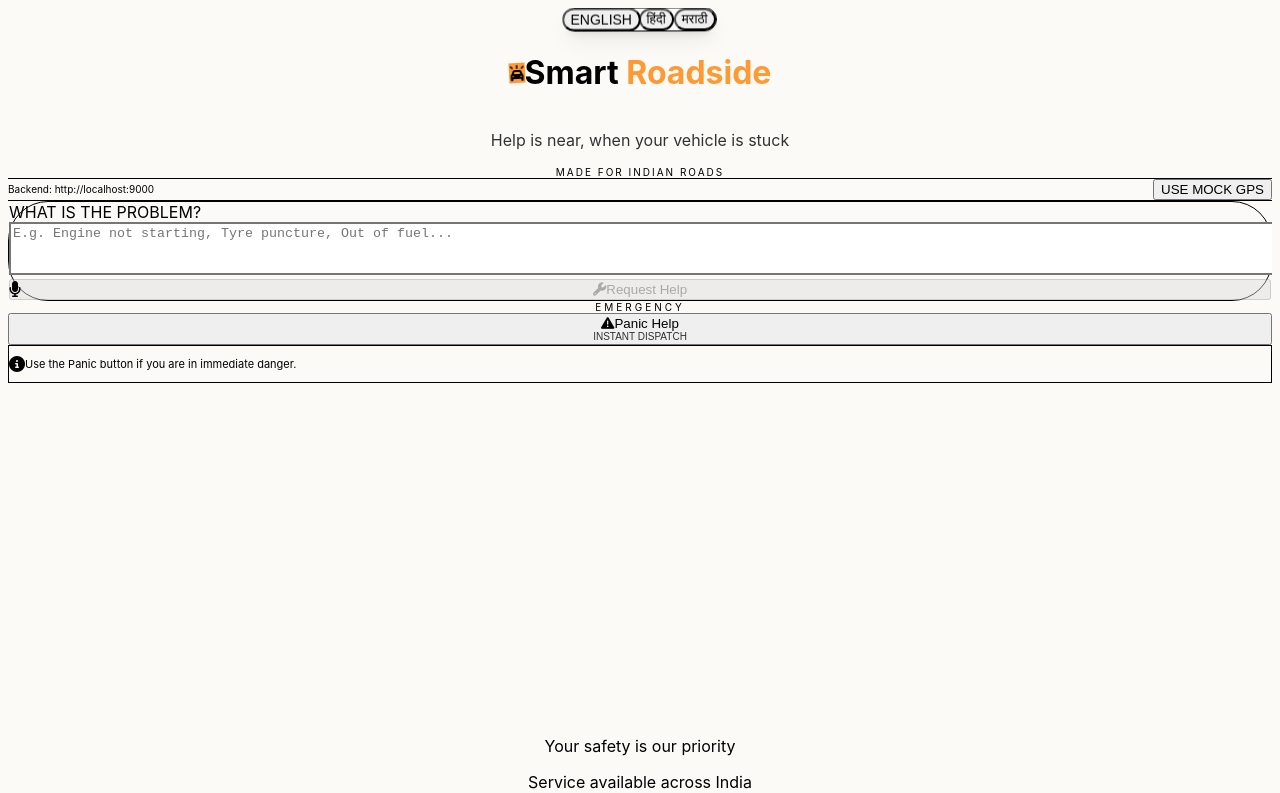
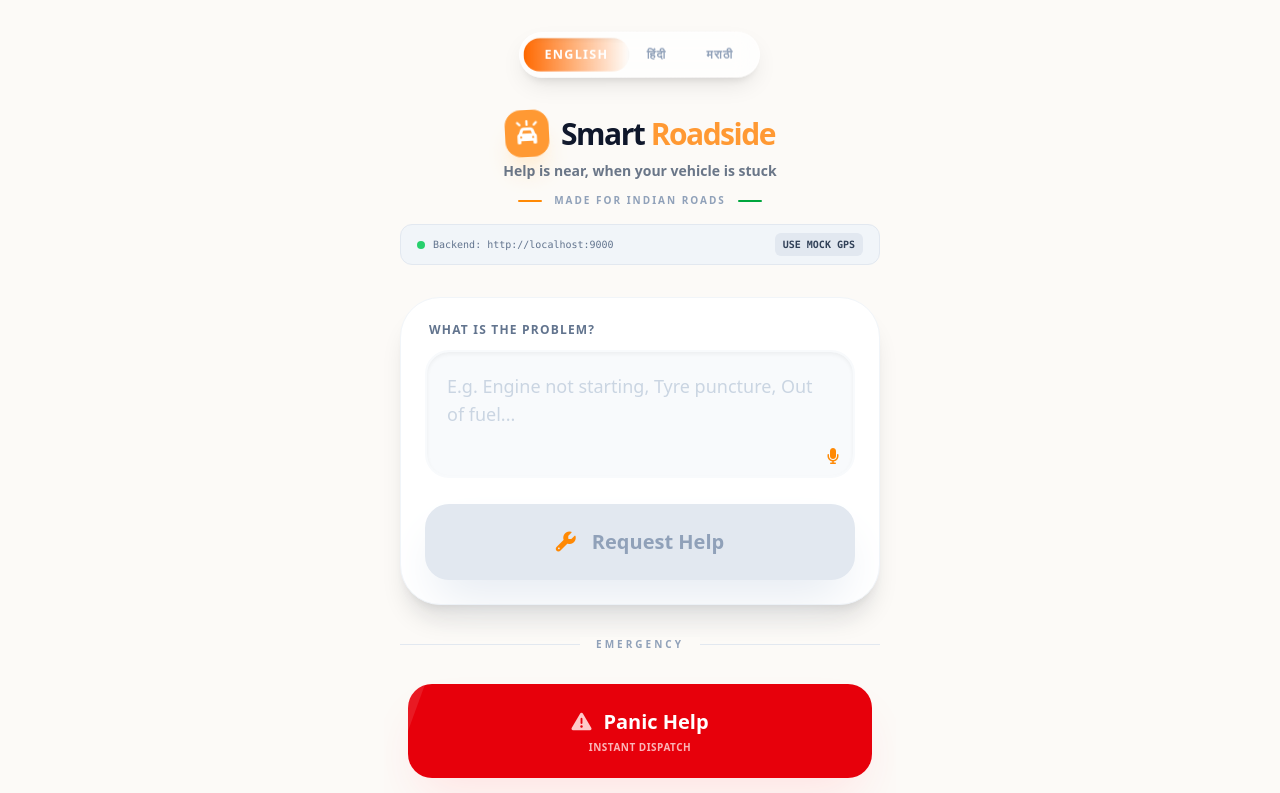
Before and after one commit to kevinfernandes-hub/swamidayanandsaraswati_1PS6, a React (Vite) app: page / in a window 1280 px wide. Shown: the top 793 px of the page. Built offline with nearby package versions, Linux system fonts and the light colour scheme; no server answers.

Commit message:
Restore UI styles: Migrated to @tailwindcss/vite and updated CSS to v4 standards

```diff
--- a/index.css
+++ b/index.css
@@ -1,20 +1,21 @@
-@tailwind base;
-@tailwind components;
-@tailwind utilities;
+@import "tailwindcss";
 
-:root {
-    --indian-saffron: #FF9933;
-    --indian-white: #FFFFFF;
-    --indian-green: #138808;
-    --indian-blue: #000080;
+@theme {
+    --color-india-saffron: #FF9933;
+    --color-india-white: #FFFFFF;
+    --color-india-green: #138808;
+    --color-india-blue: #000080;
 }
 
+@layer base {
     body {
         background-color: #fcfaf7;
         font-family: -apple-system, BlinkMacSystemFont, "Segoe UI", Roboto, "Helvetica Neue", Arial, sans-serif;
         -webkit-tap-highlight-color: transparent;
     }
+}
 
+@layer components {
     .pulse {
         animation: pulse 2s cubic-bezier(0.4, 0, 0.6, 1) infinite;
     }
@@ -43,7 +44,11 @@ body {
         }
     }
 
-/* Antigravity Floating Animation */
+    .antigravity {
+        animation: antigravity-float 6s ease-in-out infinite;
+        will-change: transform;
+    }
+
     @keyframes antigravity-float {
         0% {
             transform: translateY(0px) rotate(0deg);
@@ -65,24 +70,21 @@ body {
             transform: translateY(0px) rotate(0deg);
         }
     }
-
-.antigravity {
-    animation: antigravity-float 6s ease-in-out infinite;
-    will-change: transform;
 }
 
+/* Custom Utilities for legacy compatibility if needed */
 .bg-saffron {
-    background-color: var(--indian-saffron);
+    @apply bg-india-saffron;
 }
 
 .text-saffron {
-    color: var(--indian-saffron);
+    @apply text-india-saffron;
 }
 
 .bg-india-green {
-    background-color: var(--indian-green);
+    @apply bg-india-green;
 }
 
 .text-india-green {
-    color: var(--indian-green);
+    @apply text-india-green;
 }
--- a/index.html
+++ b/index.html
@@ -9,7 +9,6 @@
     <link rel="stylesheet" href="https://cdnjs.cloudflare.com/ajax/libs/font-awesome/6.4.0/css/all.min.css">
     <link rel="stylesheet" href="https://unpkg.com/leaflet@1.9.4/dist/leaflet.css"
         integrity="sha256-p4NxAoJBhIIN+hmNHrzRCf9tD/miZyoHS5obTRR9BMY=" crossorigin="" />
-    <link rel="stylesheet" href="/index.css">
 </head>
 
 <body>
--- a/index.tsx
+++ b/index.tsx
@@ -1,6 +1,7 @@
 
 import React from 'react';
 import ReactDOM from 'react-dom/client';
+import './index.css';
 import App from './App';
 
 const rootElement = document.getElementById('root');
--- a/package.json
+++ b/package.json
@@ -17,11 +17,9 @@
     "react-leaflet": "^5.0.0"
   },
   "devDependencies": {
-    "@tailwindcss/postcss": "^4.1.18",
+    "@tailwindcss/vite": "^4.1.18",
     "@types/node": "^22.14.0",
     "@vitejs/plugin-react": "^5.0.0",
-    "autoprefixer": "^10.4.24",
-    "postcss": "^8.5.6",
     "tailwindcss": "^4.1.18",
     "typescript": "~5.8.2",
     "vite": "^6.2.0"
--- a/postcss.config.js
+++ /dev/null
@@ -1,6 +0,0 @@
-export default {
-    plugins: {
-        '@tailwindcss/postcss': {},
-        autoprefixer: {},
-    },
-}
--- a/tailwind.config.js
+++ /dev/null
@@ -1,20 +0,0 @@
-/** @type {import('tailwindcss').Config} */
-export default {
-    content: [
-        "./index.html",
-        "./App.tsx",
-        "./components/**/*.{js,ts,jsx,tsx}",
-        "./services/**/*.{js,ts,jsx,tsx}",
-    ],
-    theme: {
-        extend: {
-            colors: {
-                'india-saffron': '#FF9933',
-                'india-white': '#FFFFFF',
-                'india-green': '#138808',
-                'india-blue': '#000080',
-            },
-        },
-    },
-    plugins: [],
-}
--- a/vite.config.ts
+++ b/vite.config.ts
@@ -1,6 +1,7 @@
 import path from 'path';
 import { defineConfig, loadEnv } from 'vite';
 import react from '@vitejs/plugin-react';
+import tailwindcss from '@tailwindcss/vite';
 
 export default defineConfig(({ mode }) => {
   const env = loadEnv(mode, '.', '');
@@ -9,7 +10,10 @@ export default defineConfig(({ mode }) => {
       port: 9001,
       host: '0.0.0.0',
     },
-    plugins: [react()],
+    plugins: [
+      react(),
+      tailwindcss(),
+    ],
     define: {
       'process.env.API_KEY': JSON.stringify(env.GEMINI_API_KEY),
       'process.env.GEMINI_API_KEY': JSON.stringify(env.GEMINI_API_KEY)
```
Also changed, not shown: 1 other file (tests, documents, lock files or other folders). Lines whose indentation alone changed are shown as unchanged.
